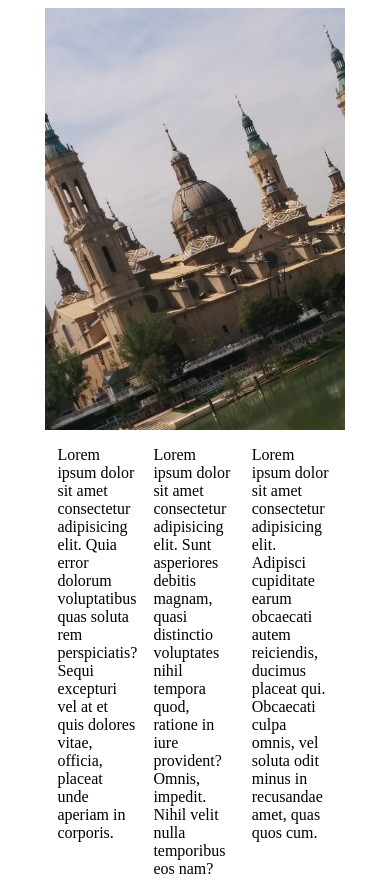
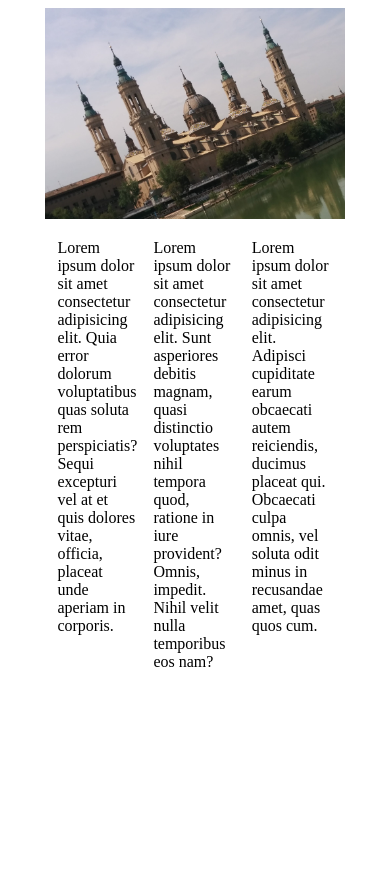
Before and after one commit to JaumeJD/Disenno, a plain HTML site: page UT3/TAR07/index.html in a window 390 px wide. After the commit the page ends 860 px from the top, so only its background shows below. Drawn offline with Linux system fonts and the light colour scheme.

Commit message:
Add TAR07

```diff
--- a/UT3/TAR07/index.html
+++ b/UT3/TAR07/index.html
@@ -10,22 +10,33 @@
 
 <body>
     <div class="container">
-        <div class="image"></div>
+        <picture>
+            <source media="(min-width: 993px)" srcset="img/big-art.jpg" />
+            <source media="(min-width:576px)" srcset="img/medium-art.jpg" />
+            <source media="(max-width: 575px)" srcset="img/small-art.jpg" />
+            <img src="./img/small-art.jpg" />
+        </picture>
         <div class="text">
-            <p>Lorem ipsum dolor sit amet consectetur adipisicing elit. Quia error dolorum voluptatibus quas soluta rem
-                perspiciatis? Sequi excepturi vel at et quis dolores vitae, officia, placeat unde aperiam in corporis.
+            <p>Lorem ipsum dolor sit amet consectetur adipisicing elit. Quia error dolorum voluptatibus quas soluta
+                rem
+                perspiciatis? Sequi excepturi vel at et quis dolores vitae, officia, placeat unde aperiam in
+                corporis.
             </p>
 
-            <p>Lorem ipsum dolor sit amet consectetur adipisicing elit. Sunt asperiores debitis magnam, quasi distinctio
-                voluptates nihil tempora quod, ratione in iure provident? Omnis, impedit. Nihil velit nulla temporibus
+            <p>Lorem ipsum dolor sit amet consectetur adipisicing elit. Sunt asperiores debitis magnam, quasi
+                distinctio
+                voluptates nihil tempora quod, ratione in iure provident? Omnis, impedit. Nihil velit nulla
+                temporibus
                 eos
                 nam?</p>
 
             <p>Lorem ipsum dolor sit amet consectetur adipisicing elit. Adipisci cupiditate earum obcaecati autem
-                reiciendis, ducimus placeat qui. Obcaecati culpa omnis, vel soluta odit minus in recusandae amet, quas
+                reiciendis, ducimus placeat qui. Obcaecati culpa omnis, vel soluta odit minus in recusandae amet,
+                quas
                 quos
                 cum.</p>
         </div>
+    </div>
 </body>
 
 </html>
--- a/UT3/TAR07/style.css
+++ b/UT3/TAR07/style.css
@@ -5,13 +5,8 @@
     margin: 0px auto;
 }
 
-.image {
-    background-image: url(./img/big-art.jpg);
-    background-repeat: no-repeat;
-    background-position: center;
-    background-size: cover;
+img {
     width: 100%;
-    height: 80%;
 }
 
 .text {
@@ -19,16 +14,3 @@
     gap: 16px;
     padding: 0px 12px;
 }
-
-@media screen and (max-width: 992px) {
-    .image {
-        background-image: url(./img/medium-art.jpg);
-        height: 50%;
-    }
-}
-
-@media screen and (max-width: 575px) {
-    .image {
-        background-image: url(./img/small-art.jpg);
-    }
-}
```
